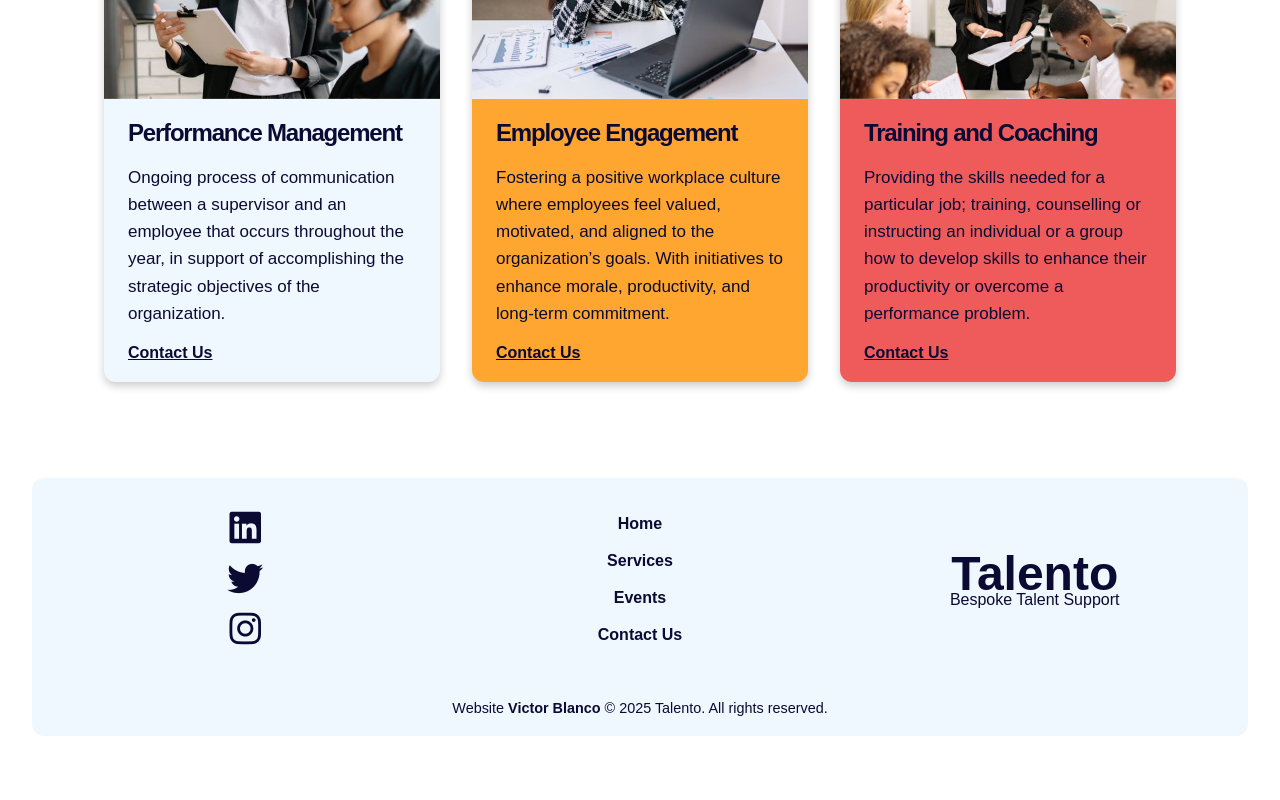
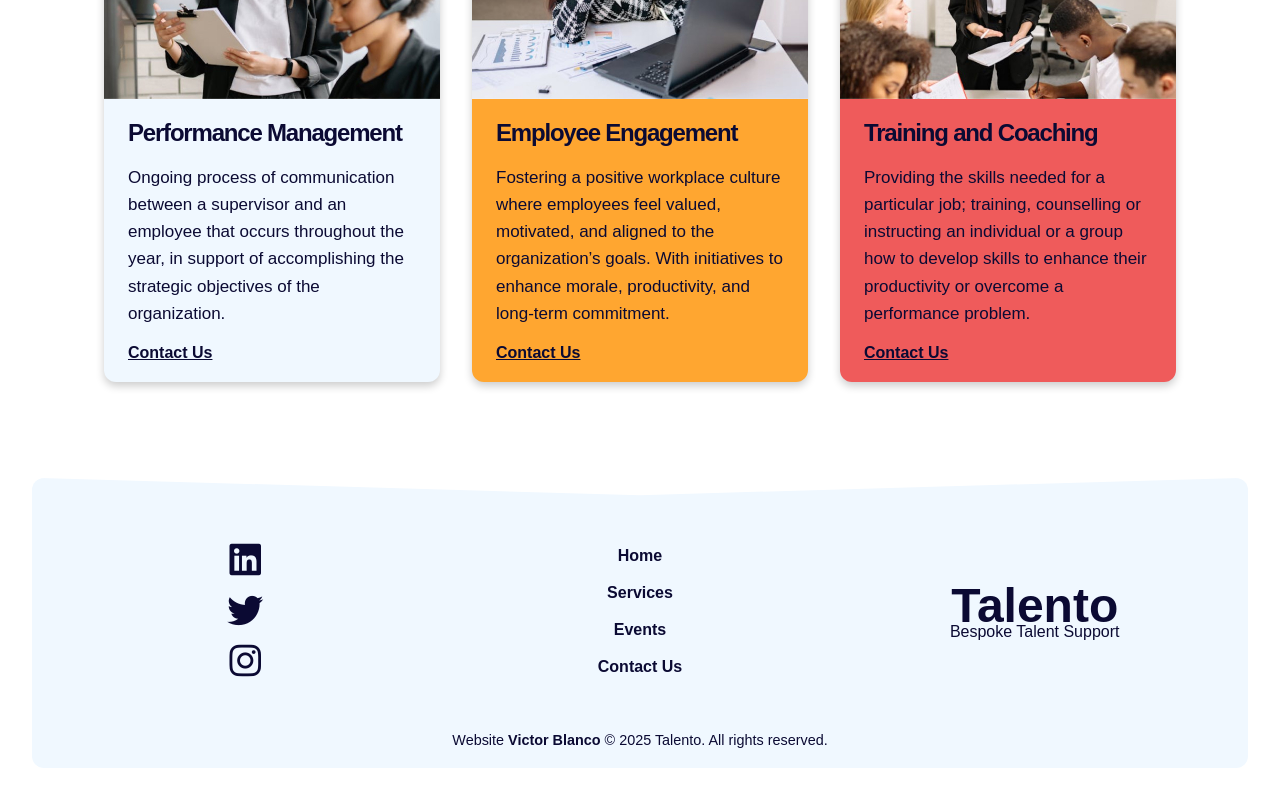
Before and after one commit to 12vblanco/talento-25, a Vue app: page / in a window 1280 px wide. Shown: the part 1713-2513 px from the top of the page. Before the commit the page ends 2481 px from the top, so only its background shows below. Built offline with nearby package versions, Linux system fonts and the light colour scheme.

Commit message:
clippath for footer

```diff
--- a/src/components/AppFooter.vue
+++ b/src/components/AppFooter.vue
@@ -96,13 +96,14 @@ export default {
   max-width: 1340px;
   width: 100%;
   margin: 0 auto;
-  padding: 2rem 2rem 0 2rem;
+  padding: 4rem 2rem 0 2rem;
   display: flex;
   flex-direction: column;
   gap: 2rem;
   margin: 2rem;
   background-color: var(--secondary-color);
   border-radius: 12px;
+  clip-path: polygon(50% 6%, 100% 0%, 100% 100%, 0 100%, 0 0);
 }
 
 .footer-top {
```
